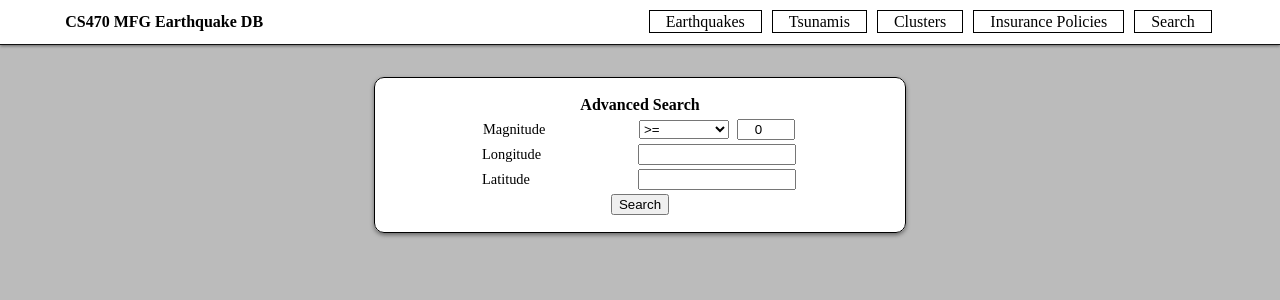
After one commit to zachgharst/EarthquakeDB, a PHP site: page /search.html in a window 1280 px wide. The commit adds this page. Shown: the top 300 px of the page. Run offline with PHP 8.4, Linux system fonts and the light colour scheme.

Commit message:
Add the search page -Add basic structure of search page. -Update CSS for forms. -Change colors a bit.

```diff
--- a/public_html/css/main.css
+++ b/public_html/css/main.css
@@ -1,12 +1,14 @@
 body {
-    background: #fff;
+    background: #bbb;
     margin: 0;
     padding: 0;
 }
 
 /* Navigation bar. */
 nav {
-    border-bottom: 1px solid black;
+    background: #fff;
+    box-shadow: 0 1px 3px #666;
+    border-bottom: 1px solid #111;
     margin-bottom: 2em;
 }
 
@@ -20,8 +22,9 @@ ul {
 }
 
 ul, h1 {
-    font-size: 1.2em;
-    margin: .2em 1em;
+    font-size: 1em;
+    margin: .2em 5.1%;
+    padding: 10px 0;
 }
 
 li {
@@ -31,37 +34,90 @@ li {
 li a {
     border: 1px solid black;
     color: #000;
-    padding: 0 1em;
+    margin: 0 3px;
+    padding: 2px 1em;
     text-decoration: none;
+}
+
+li a:hover {
+    background: #dbf8f8;
+}
+
+/* Box shadow and border for main content elements. */
+table, fieldset {
+    border: 1px solid #000;
+    border-radius: 10px;
+    box-shadow: 0px 2px 4px #666;
 
 }
 
-li a:hover {
-    background: #aff;
-}
-
-
-
-
-
-
-
-
-
+/* Table results. */
 table {
+    background: #fff;
+    border: 1px solid black;
     border-spacing: 0;
-    border-collapse: collapse;
-    border: 0px solid black;
+    border-radius: 10px;
+    border-top-right-radius: 10px;
     margin: 1em auto;
+    padding: 0;
     width: 90%;
-
 }
 
 tr, thead {
-    border: 1px solid black;
-    border-spacing: 0;
+    border: 0;
+    margin: 0;
+    padding: 0;
+}
+
+td {
+    margin: 0;
+    padding: 2px 5px;
 }
 
 .even {
-    background: #CCC;
+    background: #dbf8f8;
+;
 }
+
+.last {
+    font-size: .8em;
+    padding: 5px;
+    text-align: center;
+}
+/* Forms. */
+fieldset {
+    background: #fff;
+    margin: 1em auto;
+    padding: 15px;
+    text-align: center;
+    width: 500px;
+}
+
+h2 {
+    font-size: 1em;
+    margin: 3px;
+}
+
+label {
+    display: inline-block;
+    font-size: .9em;
+    text-align: left;
+    width: 150px;
+}
+
+input, select {
+    margin: 2px;
+}
+
+select {
+    width: 90px;
+}
+
+input[type=number] {
+    text-align: center;
+    width: 50px;
+}
+
+input[type=text] {
+    width: 150px;
+}
--- /dev/null
+++ b/public_html/search.html
@@ -0,0 +1,38 @@
+<!DOCTYPE html>
+<html>
+    <head>
+        <link rel="stylesheet" href="css/main.css">
+    </head>
+
+    <body>
+        <nav>
+            <h1>CS470 MFG Earthquake DB</h1>
+            <ul>
+                <li><a href="earthquakes.html">Earthquakes</a></li>
+                <li><a href="">Tsunamis</a></li>
+                <li><a href="">Clusters</a></li>
+                <li><a href="">Insurance Policies</a></li>
+                <li><a href="search.html">Search</a></li>
+            </ul>
+        </nav>
+
+        <form><fieldset><h2>Advanced Search</h2>
+
+            <label>Magnitude</label>
+            <select>
+                <option>&gt;=</option>
+                <option>&lt;=</option>
+                <option>=</option>
+            </select>
+            <input type="number" value="0"><br>
+
+            <label>Longitude</label>
+            <input type="text"><br>
+
+            <label>Latitude</label>
+            <input type="text"><br>
+
+            <input type="submit" value="Search">
+        </fieldset></form>
+    </body>
+</html>
```
